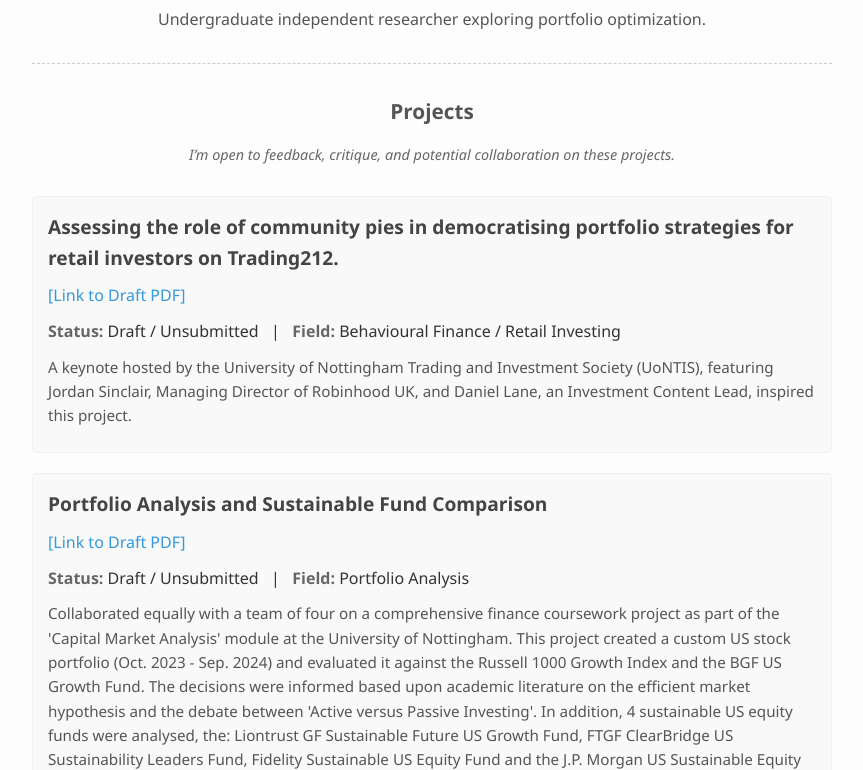
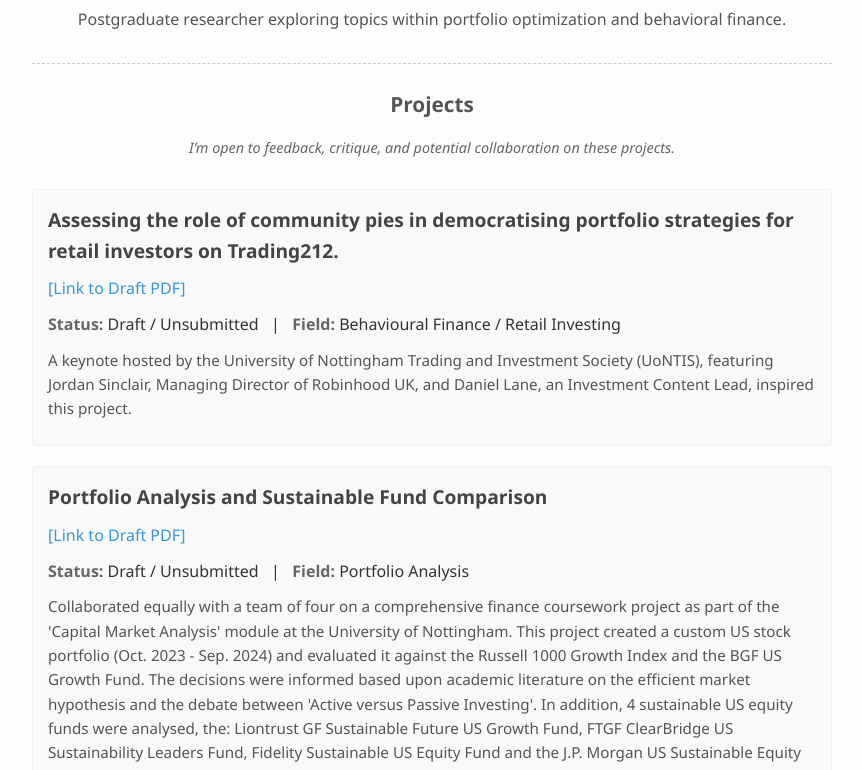
Before and after one commit to CamF00/CamF00.github.io, a plain HTML site: page projects/index.html in a window 1280 px wide. Shown: the part 111-881 px from the top of the page, without its empty margins (208-1071 px from the left). Drawn offline with nearby package versions, Linux system fonts and the light colour scheme.

Commit message:
Update index.html

```diff
--- a/projects/index.html
+++ b/projects/index.html
@@ -4,7 +4,7 @@
 <head>
   <meta charset="UTF-8" />
   <meta name="viewport" content="width=device-device-width, initial-scale=1.0"/>
-  <meta name="description" content="Independent research by Cameron Freeston. Seeking scrutiny and rigorous review. Focus is on learning portfolio optimisation to refine my own understanding of stability, optimality, and complexity."/>
+  <meta name="description" content="Independent research by Cameron Freeston. Seeking scrutiny and rigorous review. Focus is on learning portfolio optimisation to refine my own understanding within this field of Finance and Investment"/>
   <meta name="author" content="Cameron Freeston" />
   <title>Independent Research – Cameron Freeston</title>
 
@@ -75,8 +75,8 @@
 
     /* --- Project Section Styling --- */
     .project-section {
-      margin-top: 10px;
-      padding-top: 10px;
+      margin-top: 3px;
+      padding-top: 3px;
       border-top: 1px dashed #ccc;
     }
 
@@ -154,7 +154,9 @@
 <body>
   <header>
     <h1>Independent Research</h1>
-    <p class="intro-paragraph">Undergraduate independent researcher exploring portfolio optimization.</p>
+    <p class="intro-paragraph">Postgraduate researcher exploring topics within portfolio optimization and behavioral finance.
+
+</p>
   </header>
   <main>
       <section class="project-section">
```
